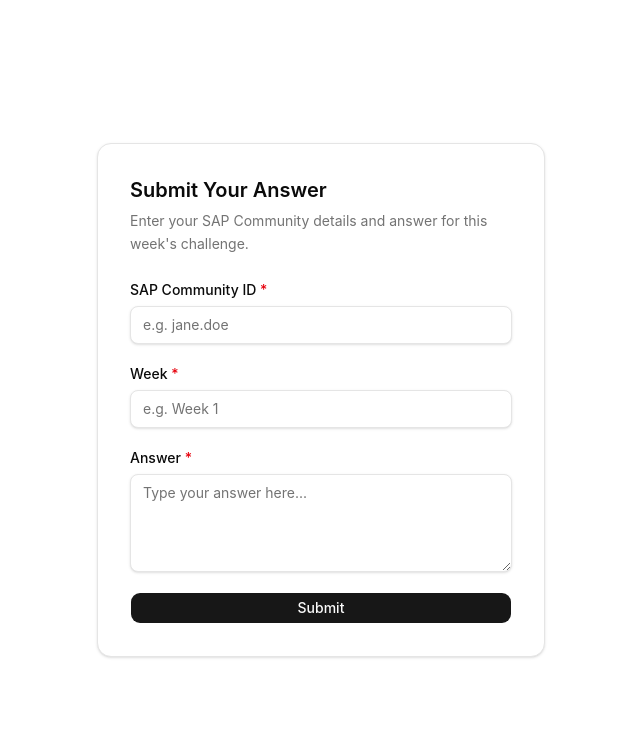
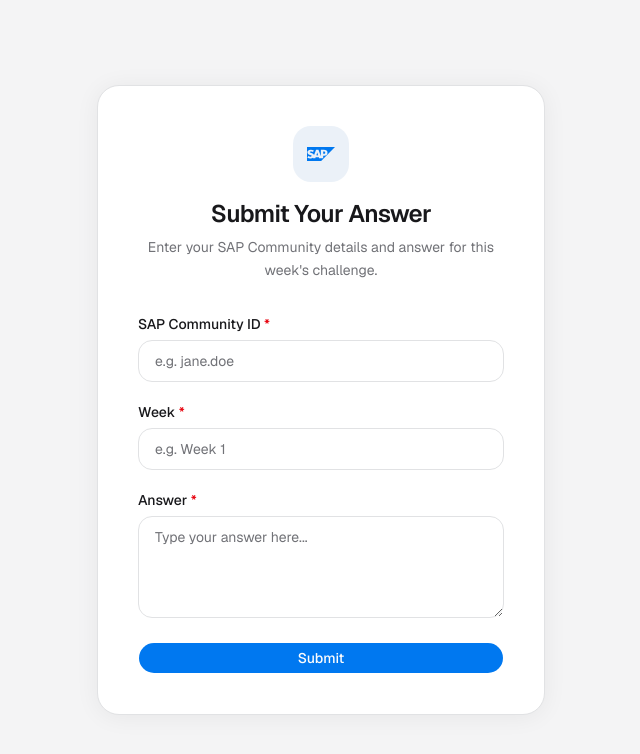
Before and after one commit to Rekha-DR/sap-dev-challenge, a Next.js app: page / in a window 1280 px wide. Shown: the top 754 px of the page, without its empty margins (319-959 px from the left). Built offline with nearby package versions, Linux system fonts and the light colour scheme.

Commit message:
feat: update global styles and add SAP logo component
Co-authored-by: Rekha-DR <18262626+Rekha-DR@users.noreply.github.com>

```diff
--- a/app/globals.css
+++ b/app/globals.css
@@ -5,6 +5,8 @@
 @custom-variant dark (&:is(.dark *));
 
 @theme inline {
+  --font-sans: var(--font-geist-sans), ui-sans-serif, system-ui, sans-serif;
+  --font-mono: var(--font-geist-mono), ui-monospace, monospace;
   --color-sidebar-ring: var(--sidebar-ring);
   --color-sidebar-border: var(--sidebar-border);
   --color-sidebar-accent-foreground: var(--sidebar-accent-foreground);
@@ -47,24 +49,25 @@
 
 :root {
   color-scheme: light;
-  --background: oklch(1 0 0);
-  --foreground: oklch(0.145 0 0);
+  /* Apple-inspired palette: soft off-white canvas, near-black text, refined blue accent */
+  --background: oklch(0.968 0.001 286);
+  --foreground: oklch(0.21 0.006 285);
   --card: oklch(1 0 0);
-  --card-foreground: oklch(0.145 0 0);
+  --card-foreground: oklch(0.21 0.006 285);
   --popover: oklch(1 0 0);
-  --popover-foreground: oklch(0.145 0 0);
-  --primary: oklch(0.205 0 0);
-  --primary-foreground: oklch(0.985 0 0);
-  --secondary: oklch(0.97 0 0);
-  --secondary-foreground: oklch(0.205 0 0);
-  --muted: oklch(0.97 0 0);
-  --muted-foreground: oklch(0.556 0 0);
-  --accent: oklch(0.97 0 0);
-  --accent-foreground: oklch(0.205 0 0);
+  --popover-foreground: oklch(0.21 0.006 285);
+  --primary: oklch(0.588 0.201 256);
+  --primary-foreground: oklch(0.99 0 0);
+  --secondary: oklch(0.968 0.001 286);
+  --secondary-foreground: oklch(0.21 0.006 285);
+  --muted: oklch(0.968 0.001 286);
+  --muted-foreground: oklch(0.552 0.008 286);
+  --accent: oklch(0.955 0.012 256);
+  --accent-foreground: oklch(0.588 0.201 256);
   --destructive: oklch(0.577 0.245 27.325);
-  --border: oklch(0.922 0 0);
-  --input: oklch(0.922 0 0);
-  --ring: oklch(0.708 0 0);
+  --border: oklch(0.912 0.003 286);
+  --input: oklch(0.912 0.003 286);
+  --ring: oklch(0.588 0.201 256);
   --chart-1: oklch(0.87 0 0);
   --chart-2: oklch(0.556 0 0);
   --chart-3: oklch(0.439 0 0);
--- a/app/layout.tsx
+++ b/app/layout.tsx
@@ -1,10 +1,14 @@
 import { Analytics } from '@vercel/analytics/next'
 import type { Metadata, Viewport } from 'next'
+import { Geist, Geist_Mono } from 'next/font/google'
 import './globals.css'
 
+const geistSans = Geist({ subsets: ['latin'], variable: '--font-geist-sans' })
+const geistMono = Geist_Mono({ subsets: ['latin'], variable: '--font-geist-mono' })
+
 export const metadata: Metadata = {
-  title: 'v0 App',
-  description: 'Created with v0',
+  title: 'SAP Community Challenge',
+  description: 'Submit your answer to the weekly SAP Community challenge.',
   generator: 'v0.app',
   icons: {
     icon: [
@@ -39,8 +43,8 @@ export default function RootLayout({
   children: React.ReactNode
 }>) {
   return (
-    <html lang="en" className="bg-background">
-      <body className="antialiased">
+    <html lang="en" className={`bg-background ${geistSans.variable} ${geistMono.variable}`}>
+      <body className="font-sans antialiased">
         {children}
         {process.env.NODE_ENV === 'production' && <Analytics />}
       </body>
--- /dev/null
+++ b/components/sap-logo.tsx
@@ -0,0 +1,19 @@
+type SapLogoProps = {
+  className?: string
+}
+
+export function SapLogo({ className }: SapLogoProps) {
+  return (
+    <svg
+      viewBox="0 0 24 24"
+      xmlns="http://www.w3.org/2000/svg"
+      role="img"
+      aria-label="SAP"
+      className={className}
+      fill="currentColor"
+    >
+      <title>SAP</title>
+      <path d="M0 6.064v11.872h12.13L24 6.064zm3.264 2.208h.005c.863.001 1.915.245 2.676.633l-.82 1.43c-.835-.404-1.255-.442-1.73-.467-.708-.038-1.064.215-1.069.488-.007.332.669.633 1.305.838.964.306 2.19.715 2.377 1.9L7.77 8.437h2.046l2.064 5.576-.007-5.575h2.37c2.257 0 3.318.764 3.318 2.519 0 1.575-1.09 2.514-2.936 2.514h-.763l-.01 2.094-3.588-.003-.25-.908c-.37.122-.787.189-1.23.189-.456 0-.885-.071-1.263-.2l-.358.919-2 .006.09-.462c-.029.025-.057.05-.087.074-.535.43-1.208.629-2.037.644l-.213.002a5.075 5.075 0 0 1-2.581-.675l.73-1.448c.79.467 1.286.572 1.956.558.347-.007.598-.07.761-.239a.557.557 0 0 0 .156-.369c.007-.376-.53-.553-1.185-.756-.531-.164-1.135-.389-1.606-.735-.559-.41-.825-.924-.812-1.65a1.99 1.99 0 0 1 .566-1.377c.519-.537 1.357-.863 2.363-.863zm10.597 1.67v1.904h.521c.694 0 1.247-.23 1.248-.964 0-.709-.554-.94-1.248-.94zm-5.087.767l-.748 2.362c.223.085.481.133.757.133.268 0 .52-.047.742-.126l-.736-2.37z" />
+    </svg>
+  )
+}
--- a/components/submit-answer-form.tsx
+++ b/components/submit-answer-form.tsx
@@ -3,6 +3,7 @@
 import { useState, type FormEvent } from "react"
 import { Loader2, CheckCircle2, AlertCircle } from "lucide-react"
 import { Button } from "@/components/ui/button"
+import { SapLogo } from "@/components/sap-logo"
 import { cn } from "@/lib/utils"
 
 const ENDPOINT = "/api/submit-answer"
@@ -100,17 +101,22 @@ export function SubmitAnswerForm() {
   const isLoading = status === "loading"
 
   const inputClasses =
-    "w-full rounded-md border border-input bg-background px-3 py-2 text-sm text-foreground shadow-sm transition-colors placeholder:text-muted-foreground focus-visible:outline-none focus-visible:ring-2 focus-visible:ring-ring disabled:cursor-not-allowed disabled:opacity-50"
+    "w-full rounded-xl border border-input bg-card px-4 py-2.5 text-sm text-foreground transition-colors placeholder:text-muted-foreground focus-visible:outline-none focus-visible:border-ring focus-visible:ring-2 focus-visible:ring-ring/30 disabled:cursor-not-allowed disabled:opacity-50"
 
   return (
-    <div className="w-full max-w-md rounded-xl border border-border bg-card p-6 shadow-sm sm:p-8">
-      <div className="mb-6 space-y-1.5">
-        <h1 className="text-xl font-semibold text-card-foreground text-balance">
-          Submit Your Answer
-        </h1>
-        <p className="text-sm leading-relaxed text-muted-foreground text-pretty">
-          Enter your SAP Community details and answer for this week&apos;s challenge.
-        </p>
+    <div className="w-full max-w-md rounded-3xl border border-border bg-card p-8 shadow-[0_2px_24px_rgba(0,0,0,0.06)] sm:p-10">
+      <div className="mb-8 flex flex-col items-center gap-4 text-center">
+        <div className="flex size-14 items-center justify-center rounded-2xl bg-accent">
+          <SapLogo className="h-7 w-7 text-primary" />
+        </div>
+        <div className="space-y-1.5">
+          <h1 className="text-2xl font-semibold tracking-tight text-card-foreground text-balance">
+            Submit Your Answer
+          </h1>
+          <p className="text-sm leading-relaxed text-muted-foreground text-pretty">
+            Enter your SAP Community details and answer for this week&apos;s challenge.
+          </p>
+        </div>
       </div>
 
       <form onSubmit={handleSubmit} noValidate className="flex flex-col gap-5">
@@ -203,7 +209,11 @@ export function SubmitAnswerForm() {
           </div>
         )}
 
-        <Button type="submit" disabled={isLoading} className="w-full">
+        <Button
+          type="submit"
+          disabled={isLoading}
+          className="mt-1 w-full rounded-full py-2.5 text-sm font-medium transition-transform active:scale-[0.98]"
+        >
           {isLoading && <Loader2 className="size-4 animate-spin" aria-hidden="true" />}
           {isLoading ? "Submitting..." : "Submit"}
         </Button>
```
Also changed, not shown: themed.png (added).
